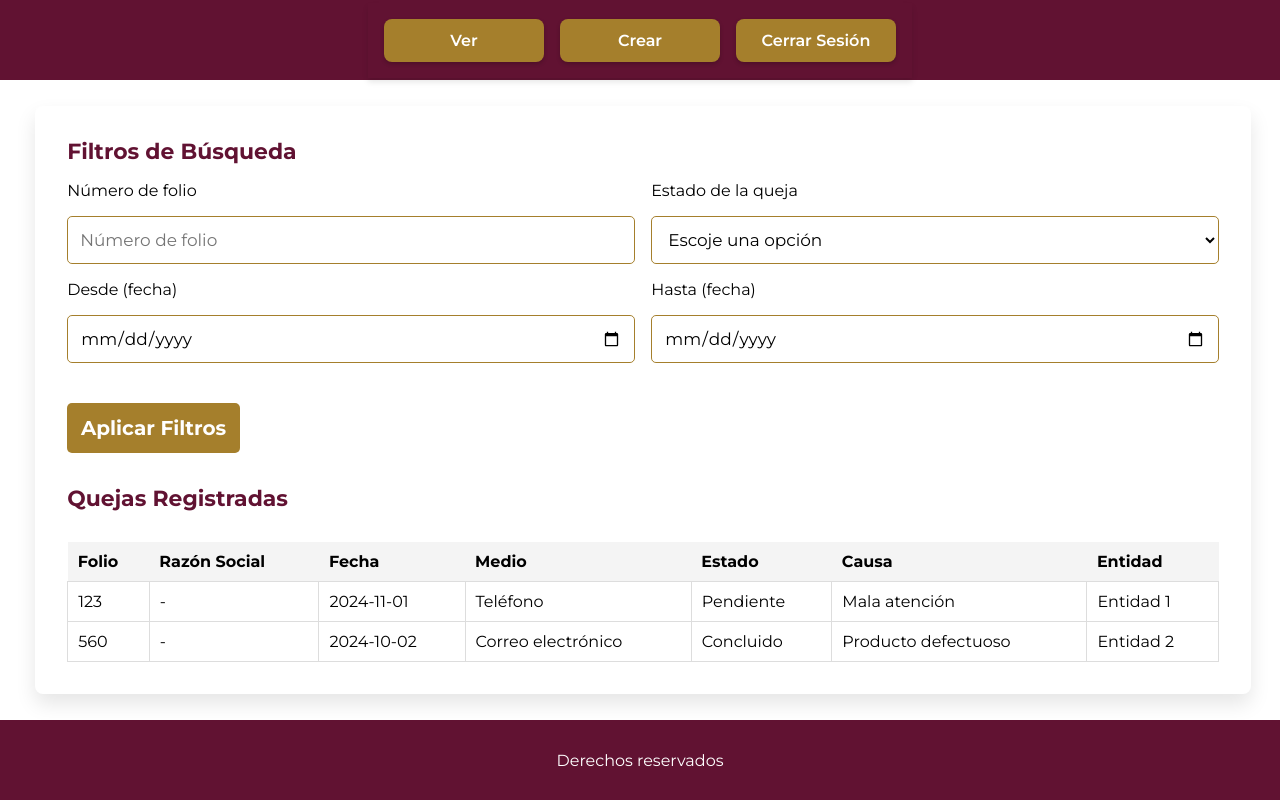
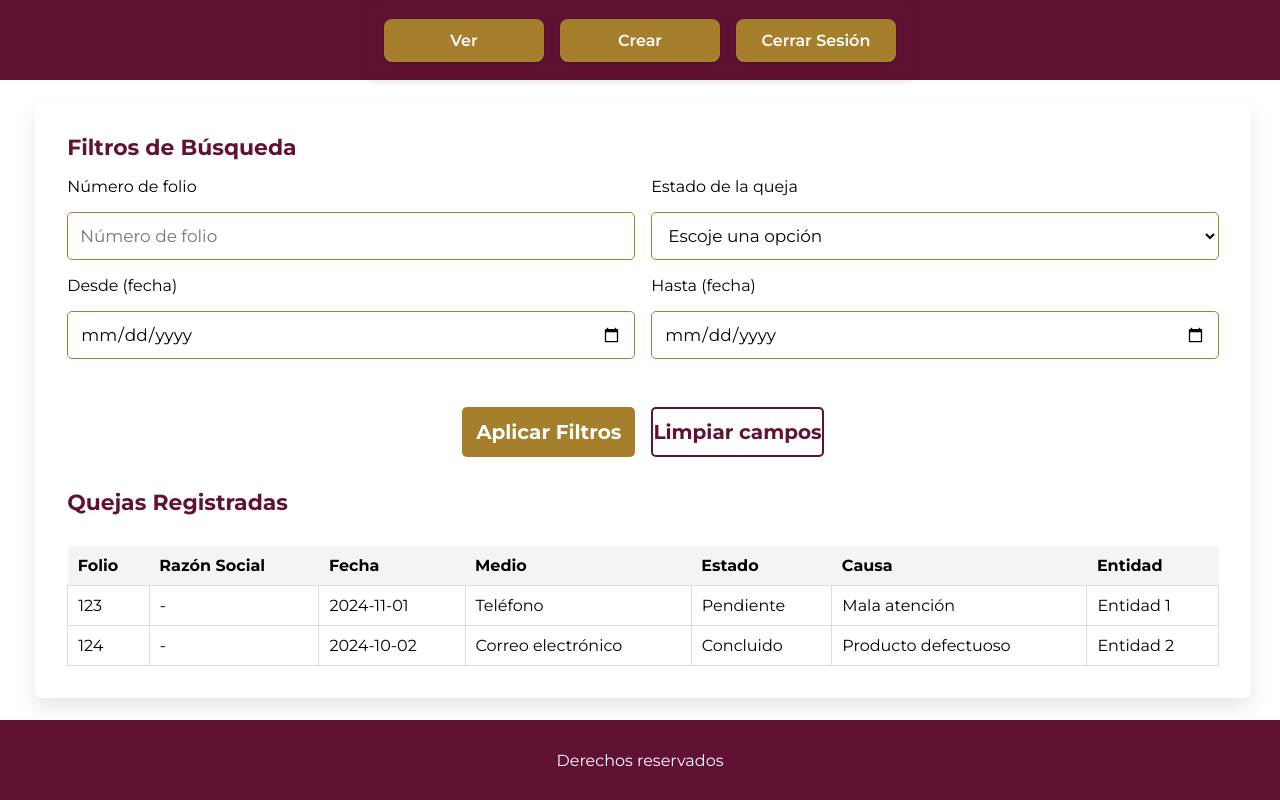
Before and after one commit to jucangod/Cliente-API-Redeco, a React (Create React App) app: page / in a window 1280 px wide. Both pictures are taken after typing "Sample", "Sample123" into the empty fields and a click on the button "Ingresar". Built offline with nearby package versions, Linux system fonts and the light colour scheme.

Commit message:
Ya funciona el filtrado, tambien el limpiar los campos

```diff
--- a/src/Pages/SeeComplaints/SeeComplaints.css
+++ b/src/Pages/SeeComplaints/SeeComplaints.css
@@ -40,6 +40,15 @@
     box-shadow: 0 0 0.25rem rgba(97, 18, 50, 0.5);
 }
 
+
+#filter-buttons-section {
+    width: 100%;
+    display: flex;
+    justify-content: center;
+    align-items: center;
+    gap: 1rem;
+}
+
 .apply-filters-button {
     width: 15%;
     height: 50px;
@@ -61,6 +70,32 @@
 
 .apply-filters-button:active {
     background-color: #4b0f28;
+}
+
+.clear-button {
+    width: 15%;
+    height: 50px;
+    font-size: 1.25rem;
+    font-weight: bold;
+    color: #611232;
+    background-color: transparent;
+    border: 2px solid #611232;
+    border-radius: 0.31rem;
+    cursor: pointer;
+    transition: background-color 0.3s ease, color 0.3s ease;
+    align-self: center;
+    margin-top: 2rem;
+}
+
+.clear-button:hover {
+    background-color: #611232;
+    color: #fff;
+}
+
+.clear-button:active {
+    background-color: #4b0f28;
+    border-color: #4b0f28;
+    color: #fff;
 }
 
 .table-section {
--- a/src/Pages/SeeComplaints/filterComplaints.js
+++ b/src/Pages/SeeComplaints/filterComplaints.js
@@ -1,6 +1,7 @@
-import { useState } from 'react';
+import { useState, useRef } from 'react';
 
 export const useFilteredComplaints = (complaints) => {
+    const formRef = useRef(null);
     const [folio, setFolio] = useState('');
     const [estadoQueja, setEstadoQueja] = useState('');
     const [fechaDesde, setFechaDesde] = useState('');
@@ -11,9 +12,6 @@ export const useFilteredComplaints = (complaints) => {
     // Manejador para actualizar los filtros
     const handleFilterChange = (event) => {
         const { id, value } = event.target;
-
-        // Depurar para ver qué campo está cambiando y su valor
-        console.log('Cambio en el campo: ${id}, Nuevo valor: ${value})');
 
         // Usar los setters correspondientes según el id
         if (id === 'folio') {
@@ -29,8 +27,6 @@ export const useFilteredComplaints = (complaints) => {
 
     // Aplicar los filtros solo al hacer clic
     const handleApplyFilters = () => {
-        // Depurar los valores actuales de los filtros antes de aplicarlos
-        console.log('Filtros actuales:', { folio, estadoQueja, fechaDesde, fechaHasta });
 
         const result = complaints.filter((complaint) => {
             const matchesFolio = !folio || complaint.folio.includes(folio);
@@ -41,15 +37,6 @@ export const useFilteredComplaints = (complaints) => {
             // matchesAll es verdadero si todos los filtros no vacíos coinciden
             const matchesAll = matchesFolio && matchesEstado && matchesFechaDesde && matchesFechaHasta;
 
-            // Log para depurar cada queja
-            console.log(`Chequeando queja con folio ${complaint.folio}:`, {
-                matchesFolio,
-                matchesEstado,
-                matchesFechaDesde,
-                matchesFechaHasta,
-                matchesAll,
-            });
-
             return matchesAll;
         });
 
@@ -58,13 +45,23 @@ export const useFilteredComplaints = (complaints) => {
         setFilteredComplaints(result);
     };
 
+    const handleClear = () => {
+        setFolio('');
+        setEstadoQueja('');
+        setFechaDesde('');
+        setFechaHasta('');
+        setFilteredComplaints(complaints);
+    }
+
     return {
-        folio, setFolio,
-        estadoQueja, setEstadoQueja,
-        fechaDesde, setFechaDesde,
-        fechaHasta, setFechaHasta,
+        setFolio,
+        setEstadoQueja,
+        setFechaDesde,
+        setFechaHasta,
         filteredComplaints,
         handleFilterChange,
-        handleApplyFilters, // Devuelve la función para aplicarla al hacer clic
+        handleApplyFilters,
+        formRef,
+        handleClear // Devuelve la función para aplicarla al hacer clic
     };
 };
--- a/src/Pages/SeeComplaints/index.js
+++ b/src/Pages/SeeComplaints/index.js
@@ -20,7 +20,7 @@ function SeeComplaints() {
             entidad: 'Entidad 1',
         },
         {
-            folio: '560',
+            folio: '124',
             razonSocial: 'Empresa B',
             fecha: '2024-10-02',
             medio: 'Correo electrónico',
@@ -31,17 +31,23 @@ function SeeComplaints() {
     ];
 
     const {
-        folio,
-        estadoQueja,
-        fechaDesde,
-        fechaHasta,
         filteredComplaints,
         setFolio,
         setEstadoQueja,
         setFechaDesde,
         setFechaHasta,
         handleApplyFilters,
+        handleClear,
+        formRef
     } = useFilteredComplaints(complaints);
+
+    // Función para reiniciar el formulario
+    const handleFormClear = () => {
+        if (formRef.current) {
+            formRef.current.reset(); // Resetea los inputs del formulario
+        }
+        handleClear(); // Limpia el estado del formulario
+    };
 
     return (
         <div className="complaints-container">
@@ -49,20 +55,18 @@ function SeeComplaints() {
                 <CustomText id="filters-title" className="section-title">
                     Filtros de Búsqueda
                 </CustomText>
-                <div className="filters-group">
+                <form ref={formRef} className="filters-group">
                     <CustomText className="form-text">Número de folio</CustomText>
                     <CustomText className="form-text">Estado de la queja</CustomText>
                     <CustomInput
                         id="folio"
                         placeholder="Número de folio"
-                        value={folio} // Asegúrate de que el valor esté vinculado al estado
-                        onChange={(event) => setFolio(event.target.value)} // Actualiza el estado del folio directamente
+                        onChange={e => setFolio(e.target.value)} // Actualiza el estado del folio directamente
                         className="filter-input"
                     />
                     <CustomDropdown
                         id="estadoQueja"
                         options={ESTATUS_OPTIONS}
-                        value={estadoQueja} // El valor debe estar vinculado al estado
                         onChange={(value) => setEstadoQueja(value)} // Actualiza el estado directamente
                         className="filter-dropdown"
                     />
@@ -72,7 +76,6 @@ function SeeComplaints() {
                         id="fechaDesde"
                         placeholder="Desde (Fecha)"
                         type="date"
-                        value={fechaDesde} // Asegúrate de que el valor esté vinculado al estado
                         onChange={(e) => setFechaDesde(e.target.value)} // Actualiza el estado directamente
                         className="filter-input"
                     />
@@ -80,17 +83,26 @@ function SeeComplaints() {
                         id="fechaHasta"
                         placeholder="Hasta (Fecha)"
                         type="date"
-                        value={fechaHasta} // El valor debe estar vinculado al estado
                         onChange={(e) => setFechaHasta(e.target.value)} // Actualiza el estado directamente
                         className="filter-input"
                     />
+                    <div id='filter-buttons-section'>
                         <CustomButton
                             className="apply-filters-button"
+                            type='button'
                             onClick={handleApplyFilters} // Filtra solo al hacer clic
                         >
                             Aplicar Filtros
                         </CustomButton>
+                        <CustomButton
+                            className="clear-button"
+                            type='button'
+                            onClick={handleFormClear} // Filtra solo al hacer clic
+                        >
+                            Limpiar campos
+                        </CustomButton>
                     </div>
+                </form>
             </div>
 
             <div className="table-section">
```
Lines whose indentation alone changed are shown as unchanged.
